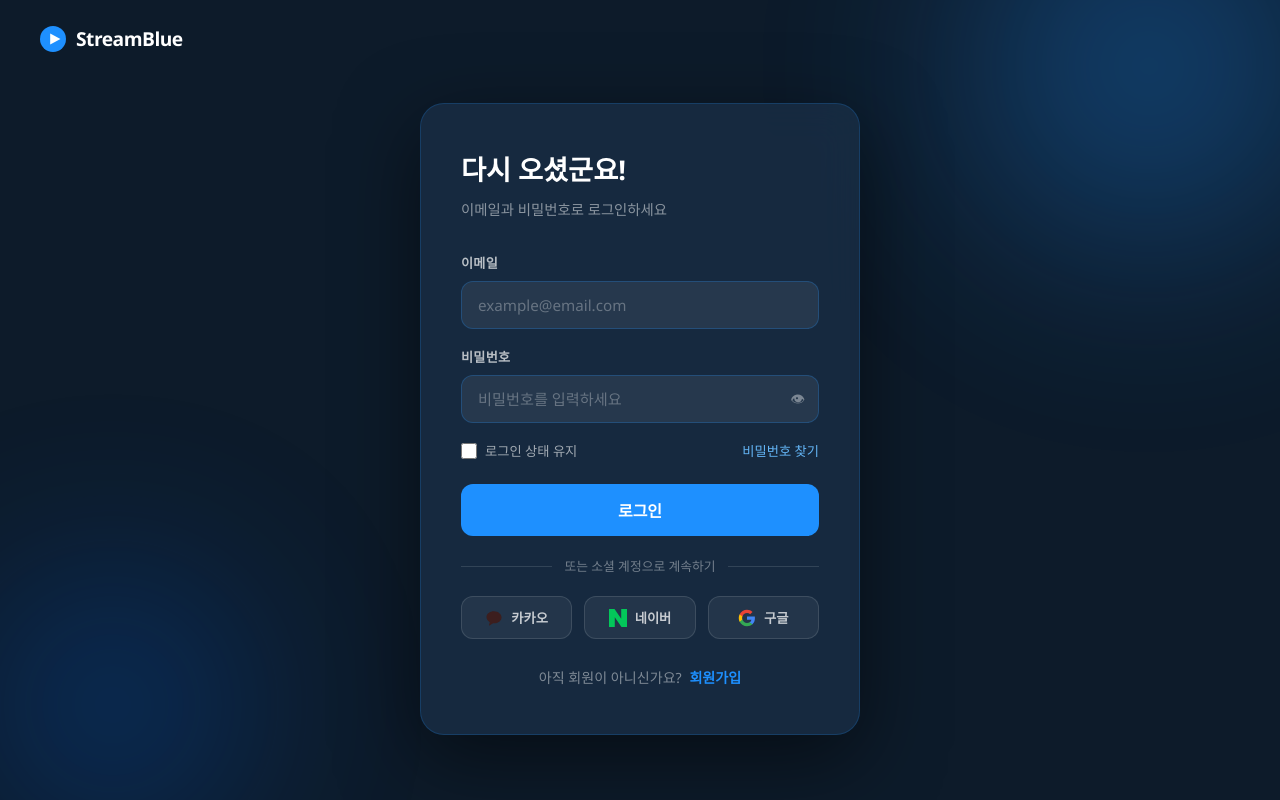
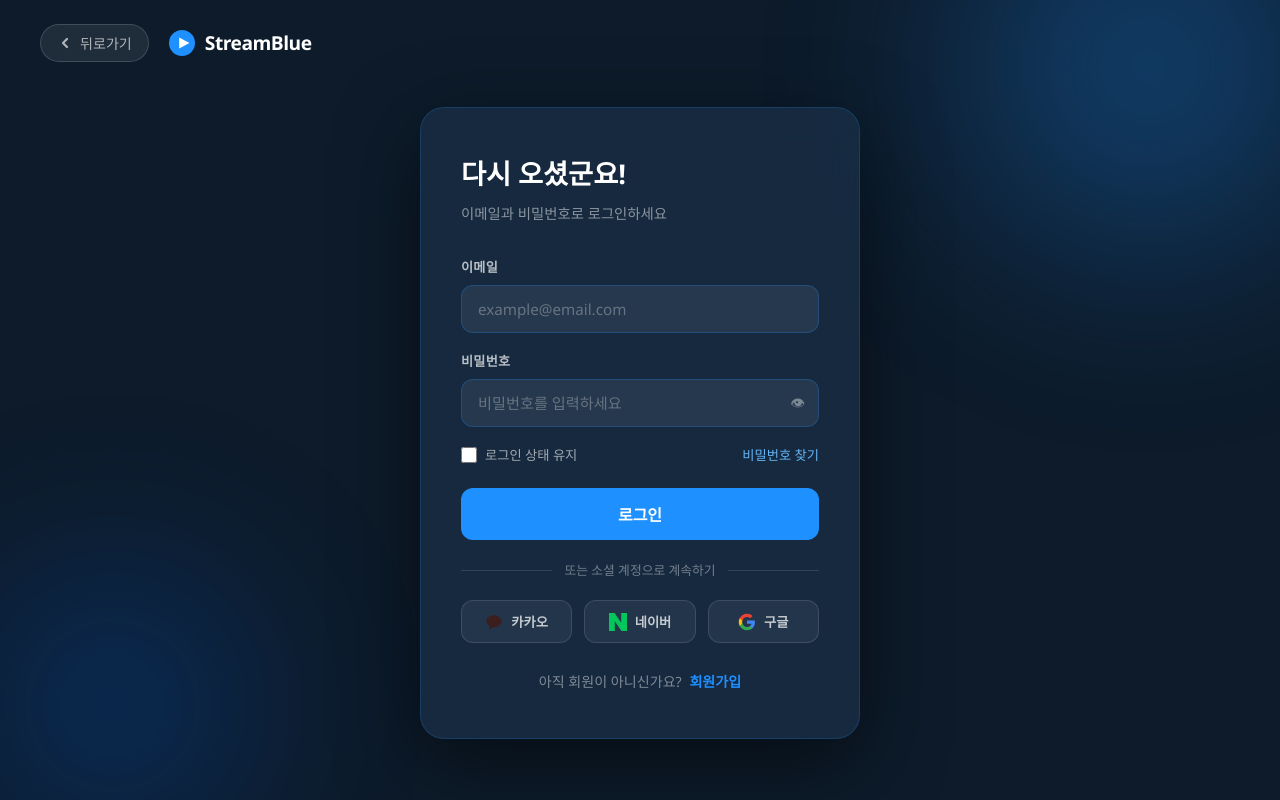
Before and after one commit to jongzzang1230-cyber/OTT-Landing, a website: page login.html in a window 1280 px wide. Drawn offline with Linux system fonts and the light colour scheme.

Commit message:
feat: 로그인·회원가입 페이지 뒤로가기 버튼 추가

```diff
--- a/login.html
+++ b/login.html
@@ -186,11 +186,28 @@
     }
     .signup-row a:hover { color: #64b5f6; }
 
+    /* 뒤로가기 버튼 */
+    .btn-back-page {
+      display: flex; align-items: center; gap: 7px;
+      color: rgba(255,255,255,.65); font-size: .88rem; font-weight: 500;
+      background: rgba(255,255,255,.08);
+      border: 1.5px solid rgba(255,255,255,.15);
+      border-radius: 50px; padding: 8px 16px;
+      cursor: pointer; transition: all .25s; font-family: inherit;
+      margin-right: 20px; flex-shrink: 0;
+    }
+    .btn-back-page:hover {
+      color: #fff; border-color: rgba(255,255,255,.4);
+      background: rgba(255,255,255,.13);
+      transform: translateX(-2px);
+    }
+
     /* 모바일 */
     @media (max-width: 480px) {
       .login-header { padding: 18px 20px; }
       .login-card { padding: 32px 22px; border-radius: 18px; }
       .social-login { flex-direction: column; }
+      .btn-back-page span { display: none; }
     }
   </style>
 </head>
@@ -204,6 +221,12 @@
 
   <!-- 헤더 -->
   <header class="login-header">
+    <button class="btn-back-page" onclick="history.length > 1 ? history.back() : location.href='index.html'">
+      <svg width="16" height="16" viewBox="0 0 16 16" fill="none" stroke="currentColor" stroke-width="2.2" stroke-linecap="round" stroke-linejoin="round" aria-hidden="true">
+        <path d="M10 12L6 8l4-4"/>
+      </svg>
+      <span>뒤로가기</span>
+    </button>
     <a href="index.html" class="login-logo">
       <svg width="26" height="26" viewBox="0 0 28 28" fill="none" aria-hidden="true">
         <circle cx="14" cy="14" r="14" fill="#1e90ff"/>
```
Also changed, not shown: signup.html (+23 -0 lines).
